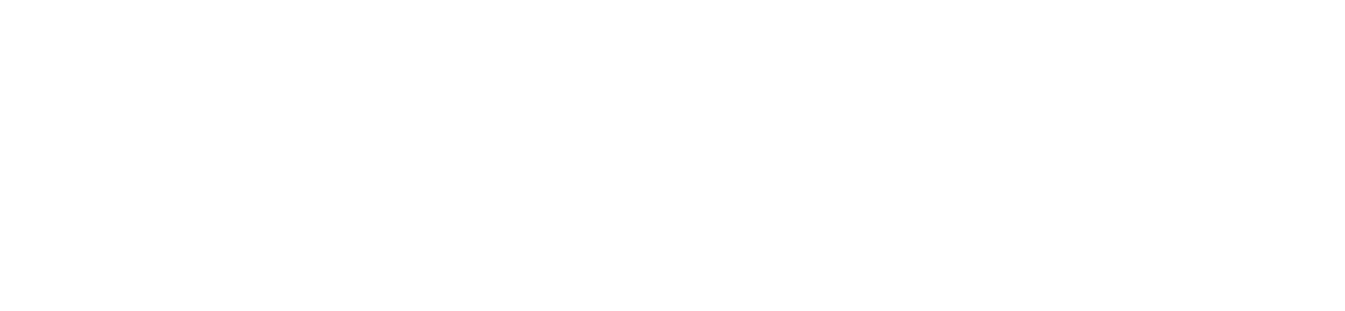
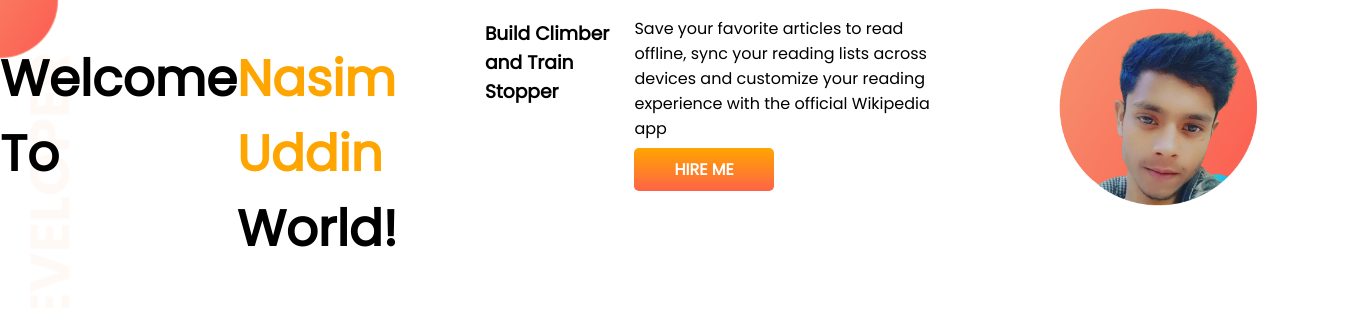
Before and after one commit to nasimuddin6/nasim-portfolio, a plain HTML site: page index.html in a window 1280 px wide. Shown: the whole page, 1345 px wide, since content can reach past the window. Drawn offline with Linux system fonts and the light colour scheme.

Commit message:
top banner added

```diff
--- a/index.html
+++ b/index.html
@@ -1,13 +1,37 @@
 <!DOCTYPE html>
 <html lang="en">
+
 <head>
     <meta charset="UTF-8">
     <meta http-equiv="X-UA-Compatible" content="IE=edge">
     <meta name="viewport" content="width=device-width, initial-scale=1.0">
     <title>nasim portfolio here</title>
+    <link rel="preconnect" href="https://fonts.googleapis.com">
+    <link rel="preconnect" href="https://fonts.gstatic.com" crossorigin>
+    <link href="https://fonts.googleapis.com/css2?family=Poppins&display=swap" rel="stylesheet">
+
     <link rel="stylesheet" href="style.css">
 </head>
+
 <body>
+    <section class="top-banner">
+        <h1>Welcome To</h1>
 
+        <h1><span class="orange-color">Nasim Uddin</span> World!</h1>
+
+        <h3>Build Climber and Train Stopper</h3>
+        <div class="half-width">
+            <p>
+                Save your favorite articles to read offline, sync your reading lists across devices and customize your
+                reading experience with the official Wikipedia app
+            </p>
+            <a class="link-button" target="_blank" href="https://www.linkdin.com/company/programinghero/">HIRE ME</a>
+
+        </div>
+        <div class="half-width">
+            <img src="images/nasim pic.png" alt="">
+        </div>
+    </section>
 </body>
+
 </html>
--- a/style.css
+++ b/style.css
@@ -0,0 +1,38 @@
+body {
+    font-family: 'Poppins', sans-serif;
+    margin: 0;
+}
+
+h1 {
+    font-size: 50px;
+}
+
+.orange-color {
+    color: orange;
+}
+
+section {
+    display: flex;
+}
+
+.half-width {
+    width: 50%;
+}
+
+.half-width img {
+    width: 120%;
+}
+
+.link-button {
+    text-decoration: none;
+    background-image: linear-gradient(orange, tomato);
+    padding: 10px 40px;
+    color: white;
+    font-weight: 700;
+    border-radius: 5px;
+}
+
+.top-banner {
+    background-image: url(images/top-banner.png);
+    background-repeat: no-repeat;
+}
```
Also changed, not shown: images/dream-bg.png (added), images/exp-bg.png (added), images/jhankar.png (added), images/jhankar2.png (added), images/my-bg.png (added), images/my-bg2.png (added), images/nasim pic.png (added), images/top-banner.png (added), 7 other files.
